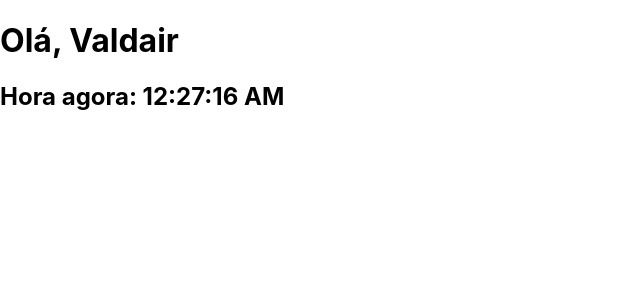
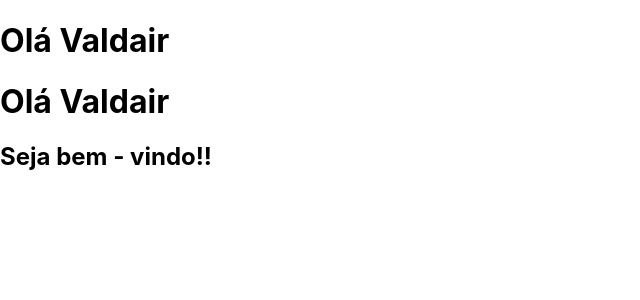
Before and after one commit to valdairelaborata/reactjs_13184, a React (Create React App) app in the folder my-app/: page / in a window 1280 px wide. Shown: the top 300 px of the page, without its empty margins (0-640 px from the left). Built offline with nearby package versions, Linux system fonts and the light colour scheme.

Commit message:
component

```diff
--- a/my-app/src/index.js
+++ b/my-app/src/index.js
@@ -7,34 +7,33 @@ import reportWebVitals from './reportWebVitals';
 
 const root = ReactDOM.createRoot(document.getElementById('root'));
 
-const nome = "Valdair"
 
+function Ola(props) {
+  return <h1>Olá {props.nome}</h1>
+}
 
+function Mensagem() {
+  return <h2>Seja bem - vindo!!</h2>
+}
 
-
-function tick() {
-  const element = (
-    <div>
-      <h1>Olá, {nome}</h1>
-      <h2>Hora agora: {new Date().toLocaleTimeString()}</h2>
-    </div>
-  );
-
-  root.render(element)
+class Saudacao extends React.Component {
+  render() {
+    return <h1>Olá {this.props.identificacao}</h1>
+  }
 }
 
 
 
-setInterval(tick, 1000);
+root.render(
+  <div>
+    <Ola nome="Valdair"></Ola>
+    <Saudacao identificacao="Valdair"></Saudacao>
 
 
+    <Mensagem></Mensagem>
+  </div>
+)
 
-// root.render(
-//   <React.StrictMode>
-//     <Opa />
-//     <App />
-//   </React.StrictMode>
-// );
 
 // If you want to start measuring performance in your app, pass a function
 // to log results (for example: reportWebVitals(console.log))
```
